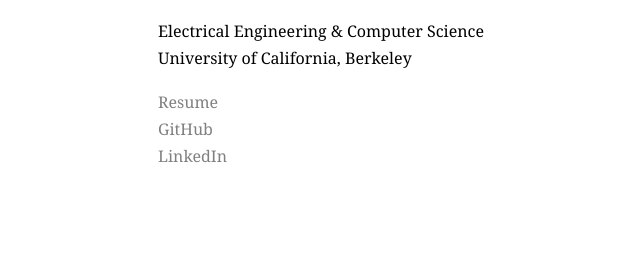
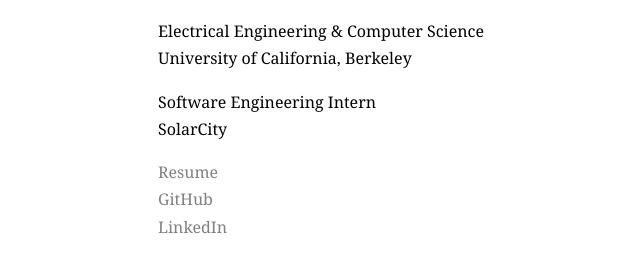
Before and after one commit to swerwath/swerwath.github.io, a plain HTML site: page index.html in a window 1280 px wide. Shown: the part 87-360 px from the top of the page, without its empty margins (319-959 px from the left). Drawn offline with Linux system fonts and the light colour scheme.

Commit message:
SolarCity

```diff
--- a/index.html
+++ b/index.html
@@ -12,6 +12,10 @@
         University of California, Berkeley
       </p>
       <p>
+        Software Engineering Intern <br />
+        SolarCity
+      </p>
+      <p>
         <a href="resume/ScottWerwathResume.pdf">Resume</a> <br />
         <a href="https://github.com/swerwath">GitHub</a> <br />
         <a href="https://www.linkedin.com/in/scott-werwath-969141104">LinkedIn</a>
```
